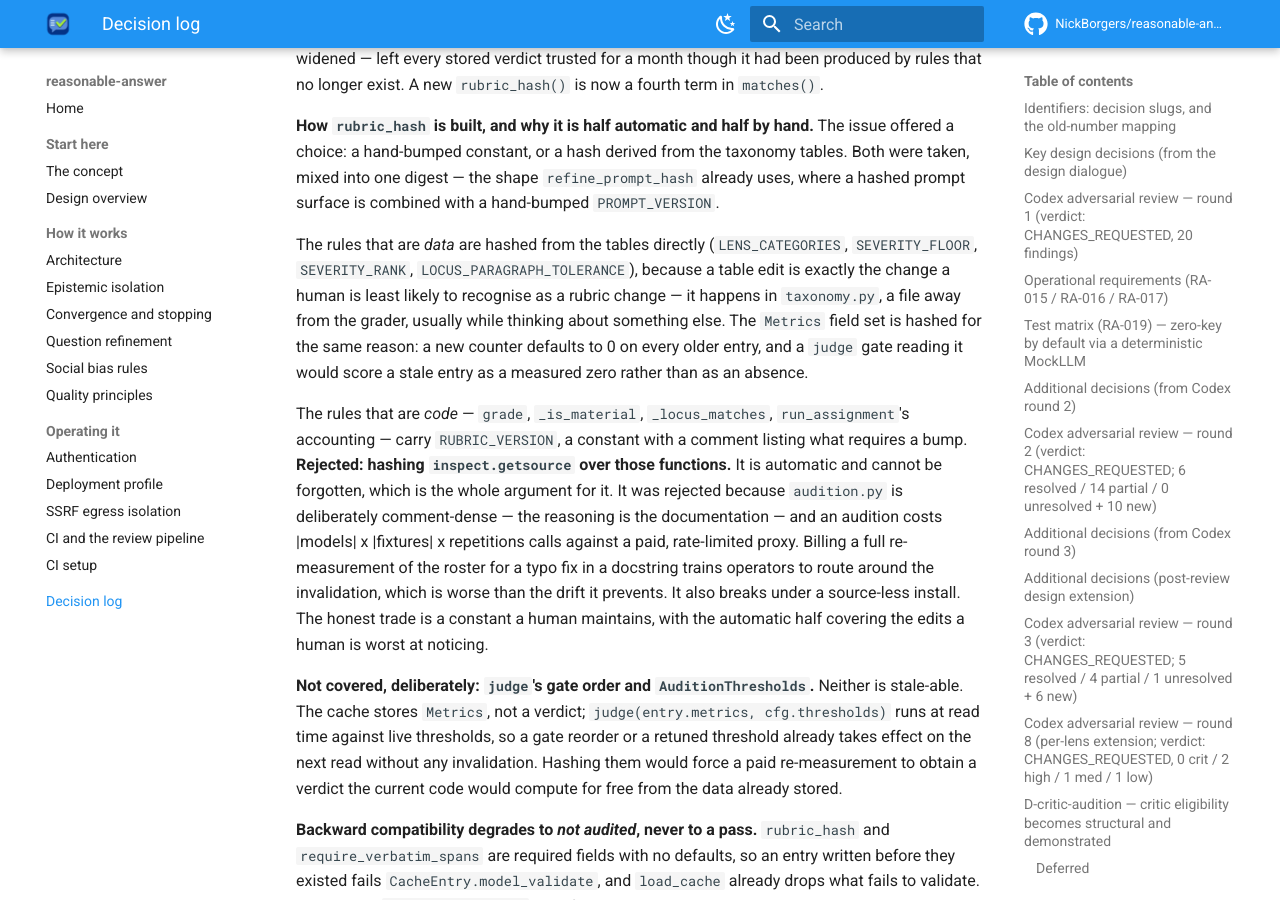
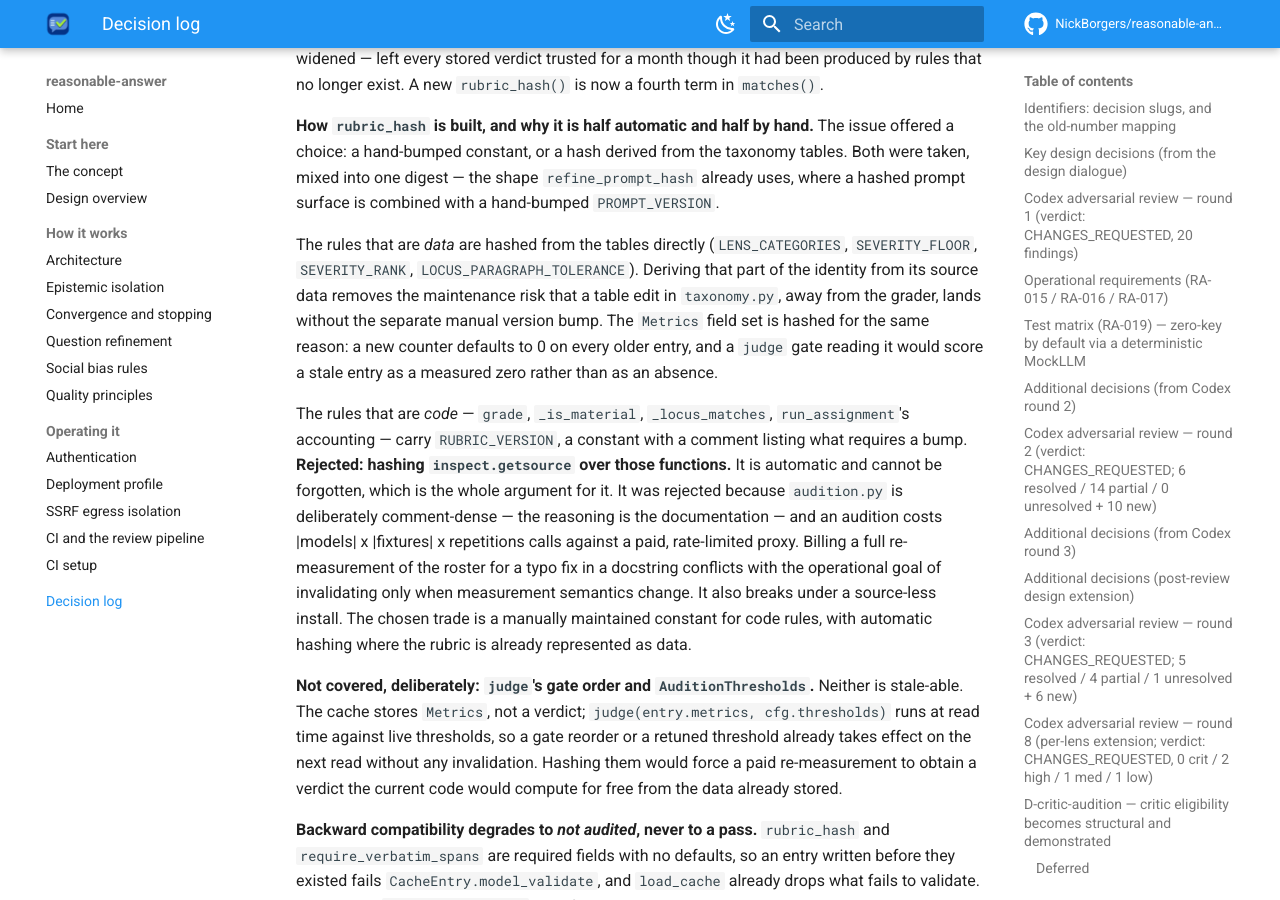
Before and after one commit to NickBorgers/reasonable-answer, an MkDocs documentation site: the page built from docs/decisions.md, in a window 1280 px wide and 900 px high, scrolled down 81515 px. Built offline with MkDocs 1.6.1 and Material for MkDocs 9.7.7, drawn with Linux system fonts in a browser that asks for light colours; comment, search, counter and statistics services are not loaded.

Commit message:
fix: address reviewer findings (cycle 1, cold)
Addressed the sole blocker by rewriting the audition rubric decision rationale as repository-grounded maintenance risk and an operational invalidation goal, removing unsupported claims about human and operator behavior without changing the decision or implementation. All 1,053 offline tests pass and Ruff reports no issues.

Addressed:
  - quality/qual-claim-unsupported-1

```diff
--- a/docs/decisions.md
+++ b/docs/decisions.md
@@ -2702,11 +2702,11 @@ mixed into one digest — the shape `refine_prompt_hash` already uses, where a h
 is combined with a hand-bumped `PROMPT_VERSION`.
 
 The rules that are *data* are hashed from the tables directly (`LENS_CATEGORIES`, `SEVERITY_FLOOR`,
-`SEVERITY_RANK`, `LOCUS_PARAGRAPH_TOLERANCE`), because a table edit is exactly the change a human
-is least likely to recognise as a rubric change — it happens in `taxonomy.py`, a file away from
-the grader, usually while thinking about something else. The `Metrics` field set is hashed for the
-same reason: a new counter defaults to 0 on every older entry, and a `judge` gate reading it would
-score a stale entry as a measured zero rather than as an absence.
+`SEVERITY_RANK`, `LOCUS_PARAGRAPH_TOLERANCE`). Deriving that part of the identity from its source
+data removes the maintenance risk that a table edit in `taxonomy.py`, away from the grader, lands
+without the separate manual version bump. The `Metrics` field set is hashed for the same reason: a
+new counter defaults to 0 on every older entry, and a `judge` gate reading it would score a stale
+entry as a measured zero rather than as an absence.
 
 The rules that are *code* — `grade`, `_is_material`, `_locus_matches`, `run_assignment`'s
 accounting — carry `RUBRIC_VERSION`, a constant with a comment listing what requires a bump.
@@ -2714,10 +2714,10 @@ accounting — carry `RUBRIC_VERSION`, a constant with a comment listing what re
 forgotten, which is the whole argument for it. It was rejected because `audition.py` is
 deliberately comment-dense — the reasoning is the documentation — and an audition costs
 |models| x |fixtures| x repetitions calls against a paid, rate-limited proxy. Billing a full
-re-measurement of the roster for a typo fix in a docstring trains operators to route around the
-invalidation, which is worse than the drift it prevents. It also breaks under a source-less
-install. The honest trade is a constant a human maintains, with the automatic half covering the
-edits a human is worst at noticing.
+re-measurement of the roster for a typo fix in a docstring conflicts with the operational goal of
+invalidating only when measurement semantics change. It also breaks under a source-less install.
+The chosen trade is a manually maintained constant for code rules, with automatic hashing where
+the rubric is already represented as data.
 
 **Not covered, deliberately: `judge`'s gate order and `AuditionThresholds`.** Neither is stale-able.
 The cache stores `Metrics`, not a verdict; `judge(entry.metrics, cfg.thresholds)` runs at read time
```
